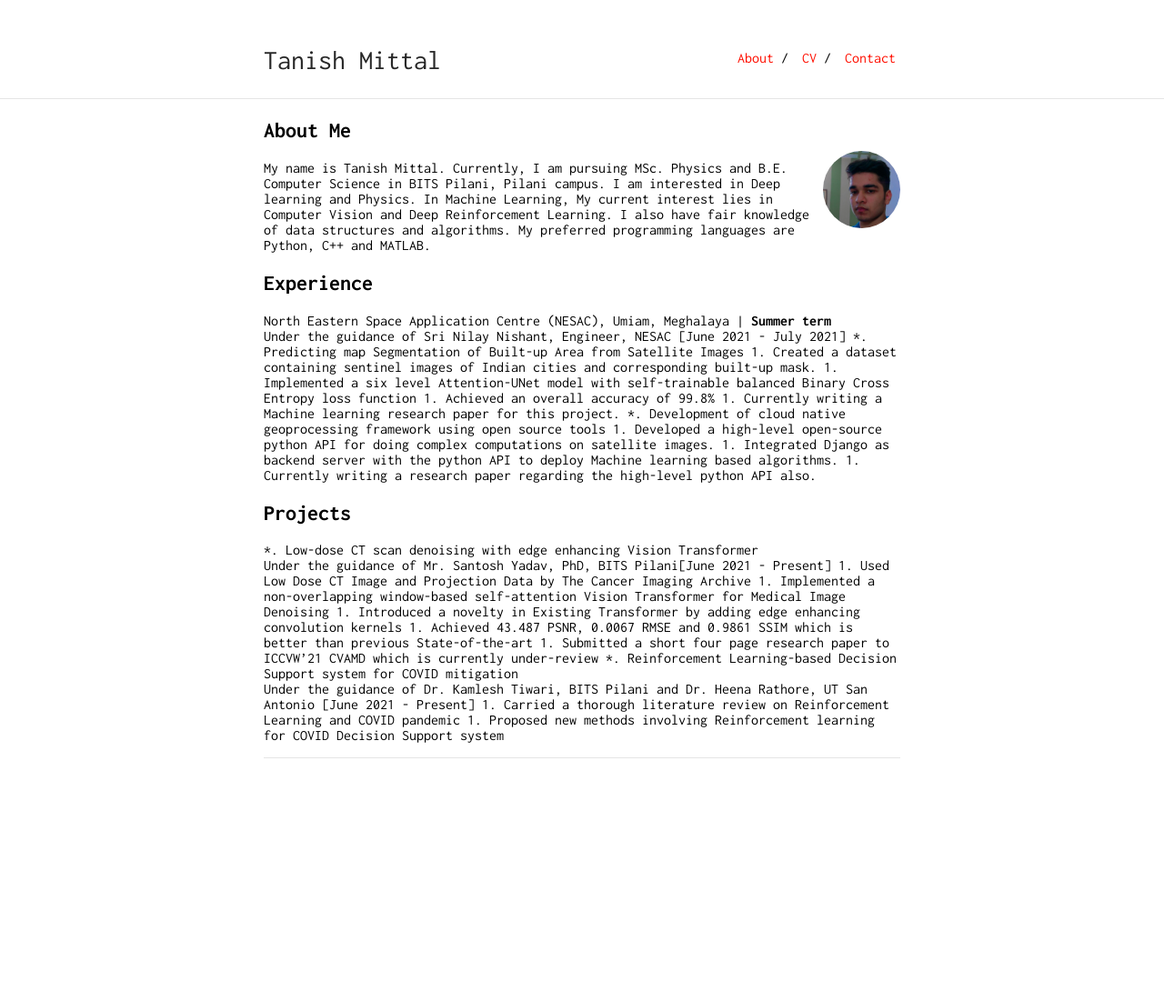
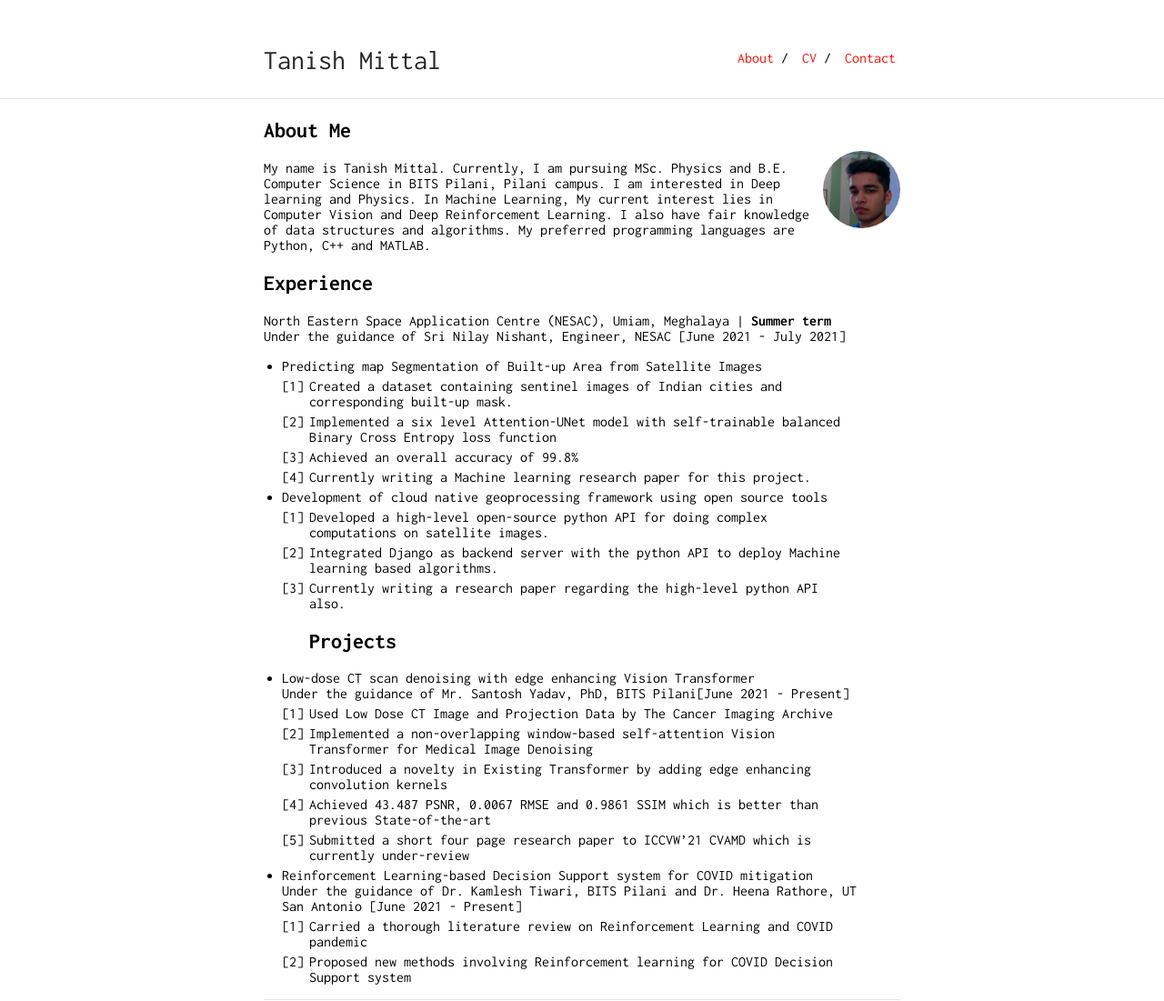
Before and after one commit to tanish3/tanish3.github.io, a Jekyll site: the page built from index.md, in a window 1280 px wide. Shown: the whole page at 91% size. Built offline with Jekyll 4.4.1, drawn with Linux system fonts in a browser that asks for light colours; our own code applies the rules of GitHub Pages for plain Markdown files; before the commit the page ends 900 px from its top, so only the background shows below that.

```diff
--- a/index.md
+++ b/index.md
@@ -11,24 +11,24 @@ My name is Tanish Mittal. Currently, I am pursuing MSc. Physics and B.E. Compute
 ## Experience
 North Eastern Space Application Centre (NESAC), Umiam, Meghalaya | **Summer term**
 Under the guidance of Sri Nilay Nishant, Engineer, NESAC [June 2021 - July 2021]
-*. Predicting map Segmentation of Built-up Area from Satellite Images
+* Predicting map Segmentation of Built-up Area from Satellite Images
     1. Created a dataset containing sentinel images of Indian cities and corresponding built-up mask.
     1. Implemented a six level Attention-UNet model with self-trainable balanced Binary Cross Entropy loss function
     1. Achieved an overall accuracy of 99.8%
     1. Currently writing a Machine learning research paper for this project.
-*. Development of cloud native geoprocessing framework using open source tools
+* Development of cloud native geoprocessing framework using open source tools
     1. Developed a high-level open-source python API for doing complex computations on satellite images.
     1. Integrated Django as backend server with the python API to deploy Machine learning based algorithms.
     1. Currently writing a research paper regarding the high-level python API also.
 ## Projects
-*. Low-dose CT scan denoising with edge enhancing Vision Transformer
+* Low-dose CT scan denoising with edge enhancing Vision Transformer
     Under the guidance of Mr. Santosh Yadav, PhD, BITS Pilani[June 2021 - Present]
     1. Used Low Dose CT Image and Projection Data by The Cancer Imaging Archive
     1. Implemented a non-overlapping window-based self-attention Vision Transformer for Medical Image Denoising
     1. Introduced a novelty in Existing Transformer by adding edge enhancing convolution kernels
     1. Achieved 43.487 PSNR, 0.0067 RMSE and 0.9861 SSIM which is better than previous State-of-the-art
     1. Submitted a short four page research paper to ICCVW’21 CVAMD which is currently under-review
-*. Reinforcement Learning-based Decision Support system for COVID mitigation
+* Reinforcement Learning-based Decision Support system for COVID mitigation
    Under the guidance of Dr. Kamlesh Tiwari, BITS Pilani and Dr. Heena Rathore, UT San Antonio [June 2021 - Present]
     1. Carried a thorough literature review on Reinforcement Learning and COVID pandemic
     1. Proposed new methods involving Reinforcement learning for COVID Decision Support system
```
